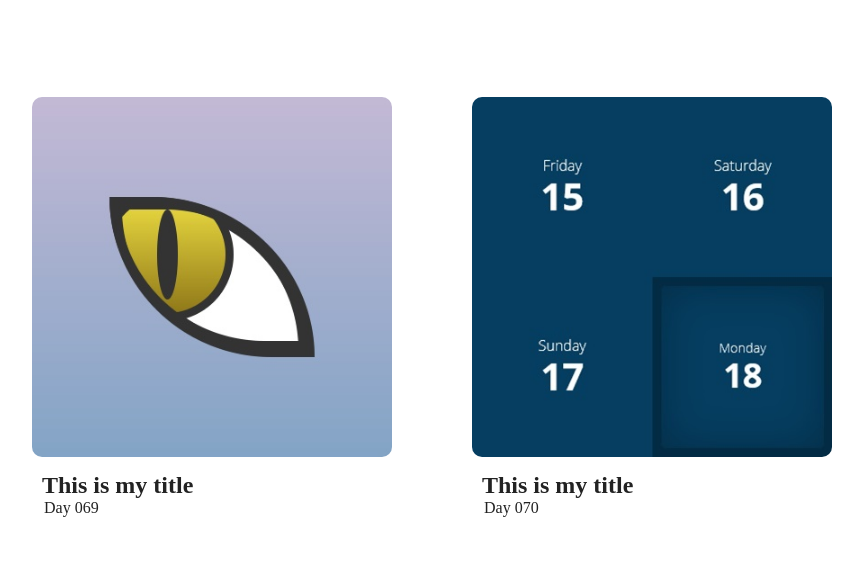
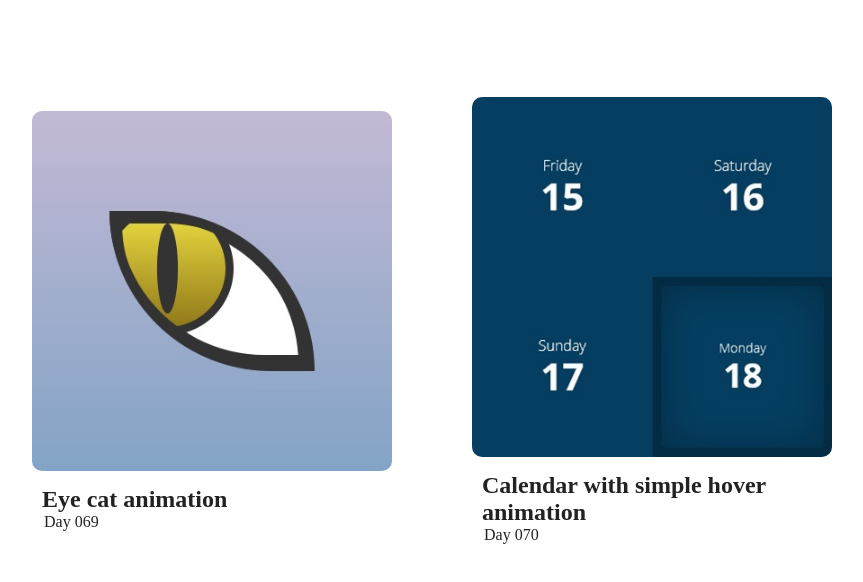
Before and after one commit to JoksanTelles/100DaysCSS, a plain HTML site: page index.html in a window 1280 px wide. Shown: the part 138-720 px from the top of the page, without its empty margins (208-1071 px from the left). Drawn offline with Linux system fonts and the light colour scheme.

Commit message:
new simple updates

```diff
--- a/index.html
+++ b/index.html
@@ -22,7 +22,7 @@
                 </div></a>
                 <!-- Title -->
                 <a href="./days/069/">
-                    <h3 class="title">This is my title</h3>
+                    <h3 class="title">Eye cat animation</h3>
                 </a>
                 <!-- Subtitle -->
                 <p class="subtitle">Day 069</p>
@@ -35,7 +35,7 @@
                 </div></a>
                 <!-- Title -->
                 <a href="./days/070/">
-                    <h3 class="title">This is my title</h3>
+                    <h3 class="title">Calendar with simple hover animation</h3>
                 </a>
                 <!-- Subtitle -->
                 <p class="subtitle">Day 070</p>
```
Also changed, not shown: 1 other file.
